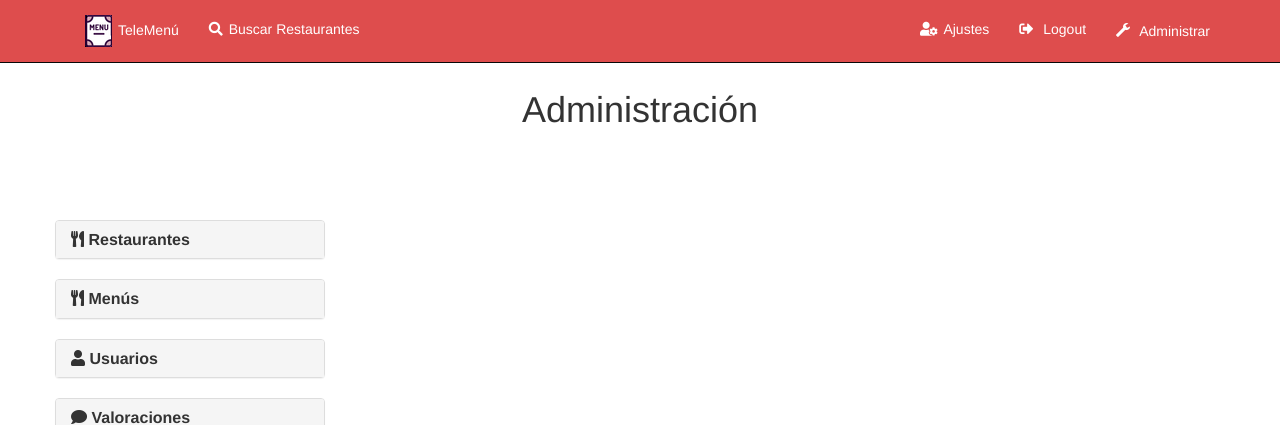
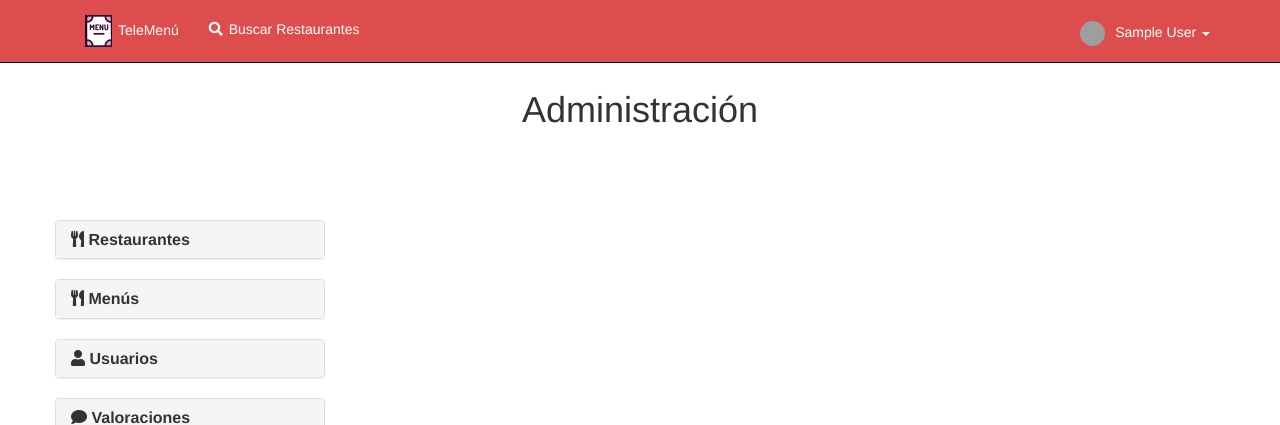
Before and after one commit to miguel92/TeleMenu, a Flask app: page /admin in a window 1280 px wide. Shown: the top 425 px of the page. Run offline with Flask 2, Linux system fonts and the light colour scheme; the visitor is signed in with stand-in values (Sample User, id 1); some libraries are stand-ins or nearby versions; grey boxes are pictures that could not be loaded.

Commit message:
Menu desplegable con opciones de logout y admin. Se han agregado el nombre y el icono de google a la navbar

```diff
--- a/main.py
+++ b/main.py
@@ -523,6 +523,7 @@ def callback():
     session['nombre'] = users_name
     session['id'] = unique_id
     session['correo'] = users_email
+    session['picture'] = picture
 
 
     if user_by_id == []:
--- a/static/css/style.css
+++ b/static/css/style.css
@@ -121,3 +121,13 @@ color:black;
 .stars-80:after { width: 80%; }
 .stars-90:after { width: 90%; }
 .stars-100:after { width: 100; }
+
+.icono-perfil{
+	border-radius:20px;
+	width:25px;
+	height:25px;
+	margin-right:10px;
+}
+.desplegable a {
+	color: black !important;
+}
--- a/templates/base.html
+++ b/templates/base.html
@@ -86,30 +86,35 @@
             </ul>
             <ul class="nav navbar-nav navbar-right">
                 {% block menu %}
-
+                {% if session['user'] %}
+                	<li class="dropdown" style="padding-top:6px;">
+	                	<a class="dropdown-toggle navbar-color" data-toggle="dropdown" href="#"><img class="icono-perfil" src="{{session['picture']}}">{{session['nombre']}}
+	        			<span class="caret"></span></a>
+		                <ul class="dropdown-menu desplegable" >
 					          	{% if session['user'] %}
 			                  		<li>
 			                            <a href="/editarUsuarioR/{{ session['user_id'] }}"> <i class="fas fa-user-cog icono_enlace"></i>Ajustes</a>
 			                        </li>
-                        <li>
-                   <a href="/salir"> <i class="fas fa-sign-out-alt icono_enlace"></i> Logout</a>
+			                    {% endif %}
 				          </li>
 				           <!-- Solo visible para administradores del sitio -->
 			                {% if session['rol'] == 'administrador' %}
 			                <li>
-                   <a href="/admin"> <span class="glyphicon glyphicon-wrench icono_enlace" aria-hidden="true"></span> Administrar</a>
+			                   <a href="/admin"><i class="fas fa-wrench icono_enlace"></i> Administrar</a>
 			                </li>
 
 			                {% endif %}
+				          <li>
+			                   <a href="/salir"> <i class="fas fa-sign-out-alt icono_enlace"></i> Logout</a>
+			              </li>
+				        </ul>
+					</li>
                 {% else %}
                 <li>
-                <!--   <a data-toggle="modal" data-target="#modalLoginForm" href=""> <span class="glyphicon glyphicon-log-in icono_enlace" aria-hidden="true" ></span> Login</a> -->
                  <a href="/login"> <span class="glyphicon glyphicon-log-in icono_enlace" aria-hidden="true" ></span> Login</a>
-
                 </li>
                 {% endif %}
                 {% endblock %}
-
 
             </ul>
         </div>
```
Lines whose indentation alone changed are shown as unchanged.
